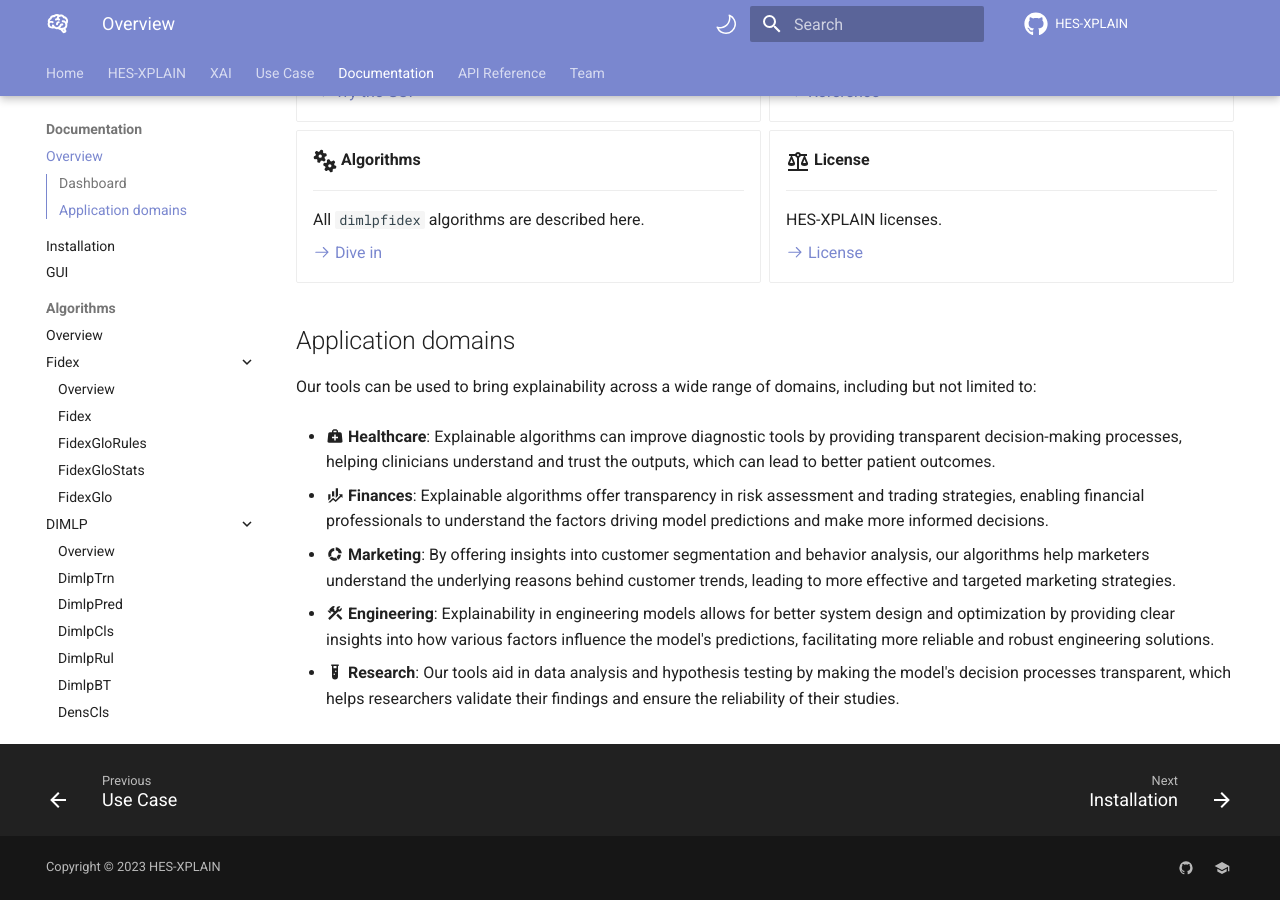
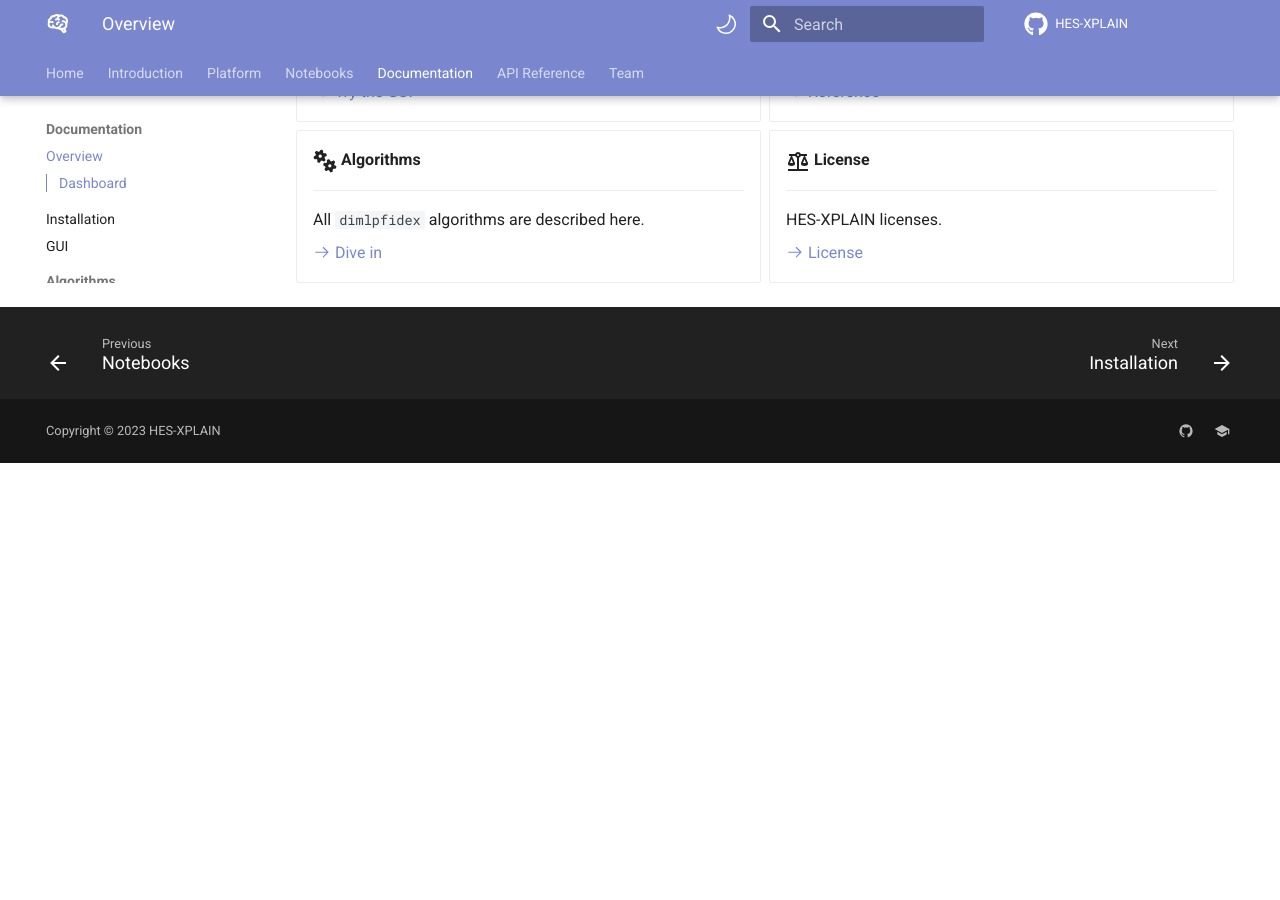
Before and after one commit to HES-XPLAIN/hes-xplain.github.io, an MkDocs documentation site: the page built from docs/documentation/overview.md, in a window 1280 px wide and 900 px high, scrolled down 707 px. Built offline with MkDocs 1.6.1 and Material for MkDocs 9.7.7, drawn with Linux system fonts in a browser that asks for light colours; comment, search, counter and statistics services are not loaded; after the commit the page ends 1170 px from its top, so only the background shows below that.

Commit message:
Add separate uses case page (#40)
* Rework landing page

Add non-breaking space to hide unnecessary title

* Rename files

* Adjust files structure and move general information

```diff
--- a/docs/documentation/overview.md
+++ b/docs/documentation/overview.md
@@ -63,16 +63,3 @@
     [:octicons-arrow-right-24: License](license.md)
 
 </div>
-
-## Application domains
-Our tools can be used to bring explainability across a wide range of domains, including but not limited to:
-
-- :material-medical-bag: **Healthcare**: Explainable algorithms can improve diagnostic tools by providing transparent decision-making processes, helping clinicians understand and trust the outputs, which can lead to better patient outcomes.
-
-- :material-finance: **Finances**: Explainable algorithms offer transparency in risk assessment and trading strategies, enabling financial professionals to understand the factors driving model predictions and make more informed decisions.
-
-- :material-chart-arc: **Marketing**: By offering insights into customer segmentation and behavior analysis, our algorithms help marketers understand the underlying reasons behind customer trends, leading to more effective and targeted marketing strategies.
-
-- :material-hammer-wrench: **Engineering**: Explainability in engineering models allows for better system design and optimization by providing clear insights into how various factors influence the model's predictions, facilitating more reliable and robust engineering solutions.
-
-- :material-test-tube: **Research**: Our tools aid in data analysis and hypothesis testing by making the model's decision processes transparent, which helps researchers validate their findings and ensure the reliability of their studies.
--- a/material/overrides/home.html
+++ b/material/overrides/home.html
@@ -288,6 +288,38 @@
     <img class="home-image" src="assets/logo.png" />
 </section>
 
+<section class="features-section">
+    <div class="icon-feature">
+        <svg xmlns="http://www.w3.org/2000/svg" viewBox="0 0 24 24">
+            <path
+                d="M9,2A7,7 0 0,1 16,9C16,10.57 15.5,12 14.61,13.19L15.41,14H16L22,20L20,22L14,16V15.41L13.19,14.61C12,15.5 10.57,16 9,16A7,7 0 0,1 2,9A7,7 0 0,1 9,2M8,5V8H5V10H8V13H10V10H13V8H10V5H8Z" />
+        </svg>
+        <h2>Broad XAI Coverage</h2>
+        <p>Include State of the Art and novel XAI techniques</p>
+    </div>
+    <div class="icon-feature">
+        <svg xmlns="http://www.w3.org/2000/svg" viewBox="0 0 24 24">
+            <path
+                d="M13 19.3V12.6L19 9.2V13C19.7 13 20.4 13.1 21 13.4V7.5C21 7.1 20.8 6.8 20.5 6.6L12.6 2.2C12.4 2.1 12.2 2 12 2S11.6 2.1 11.4 2.2L3.5 6.6C3.2 6.8 3 7.1 3 7.5V16.5C3 16.9 3.2 17.2 3.5 17.4L11.4 21.8C11.6 21.9 11.8 22 12 22S12.4 21.9 12.6 21.8L13.5 21.3C13.2 20.7 13.1 20 13 19.3M12 4.2L18 7.5L16 8.6L10.1 5.2L12 4.2M11 19.3L5 15.9V9.2L11 12.6V19.3M12 10.8L6 7.5L8 6.3L14 9.8L12 10.8M20 15V18H23V20H20V23H18V20H15V18H18V15H20Z" />
+        </svg>
+        <h2>Low barrier to adoption</h2>
+        <p>Easy to use and integrate with existing ML pipelines</p>
+    </div>
+
+    <div class="icon-feature">
+        <svg xmlns="http://www.w3.org/2000/svg" viewBox="0 0 24 24" id="openSourceIcon">
+            <path
+                d="M15.41,22C15.35,22 15.28,22 15.22,22C15.1,21.95 15,21.85 14.96,21.73L12.74,15.93C12.65,15.69 12.77,15.42 13,15.32C13.71,15.06 14.28,14.5 14.58,13.83C15.22,12.4 14.58,10.73 13.15,10.09C11.72,9.45 10.05,10.09 9.41,11.5C9.11,12.21 9.09,13 9.36,13.69C9.66,14.43 10.25,15 11,15.28C11.24,15.37 11.37,15.64 11.28,15.89L9,21.69C8.96,21.81 8.87,21.91 8.75,21.96C8.63,22 8.5,22 8.39,21.96C3.24,19.97 0.67,14.18 2.66,9.03C4.65,3.88 10.44,1.31 15.59,3.3C18.06,4.26 20.05,6.15 21.13,8.57C22.22,11 22.29,13.75 21.33,16.22C20.32,18.88 18.23,21 15.58,22C15.5,22 15.47,22 15.41,22M12,3.59C7.03,3.46 2.9,7.39 2.77,12.36C2.68,16.08 4.88,19.47 8.32,20.9L10.21,16C8.38,15 7.69,12.72 8.68,10.89C9.67,9.06 11.96,8.38 13.79,9.36C15.62,10.35 16.31,12.64 15.32,14.47C14.97,15.12 14.44,15.65 13.79,16L15.68,20.93C17.86,19.95 19.57,18.16 20.44,15.93C22.28,11.31 20.04,6.08 15.42,4.23C14.33,3.8 13.17,3.58 12,3.59Z" />
+        </svg>
+        <h2>Open Source</h2>
+        <p>Free to use and modify under the BSD-3-Clause License</p>
+    </div>
+</section>
+
+{% endblock %}
+
+{% block htmltitle %}
+<title>HES-XPLAIN - An open platform for accelerating the development of eXplainable AI systems</title>
 {% endblock %}
 
 <!-- Content -->
--- a/mkdocs.yml
+++ b/mkdocs.yml
@@ -11,14 +11,14 @@
 
 nav:
   - Home: index.md
-  - HES-XPLAIN:
-    - Introduction: hes-xplain/introduction.md
-    - Platform overview: hes-xplain/platform_overview.md
-    - Usage: hes-xplain/usage.md
-    - Algorithms: hes-xplain/algos.md
-    - Ressources: hes-xplain/ressources.md
-  - XAI: xai.md
-  - Use Case: notebooks.md
+  - Introduction: introduction.md
+  - Platform:
+    - Introduction: platform/introduction.md
+    - Overview: platform/overview.md
+    - Usage: platform/usage.md
+    - Algorithms: platform/algos.md
+    - Ressources: platform/ressources.md
+  - Notebooks: notebooks.md
   - Documentation:
     - Overview: documentation/overview.md
     - Installation: documentation/installation-guide.md
@@ -152,6 +152,8 @@
       minify_html: true
       minify_js: true
       minify_css: true
+  - social:
+      cards_layout: default
 #  - redirects:
 #      redirect_maps:
 #        'old.md': 'new.md'
```
Also changed, not shown: docs/index.md (+2 -0 lines), docs/introduction.md (renamed from docs/xai.md, +17 -0 lines), docs/platform/algos.md (renamed from docs/hes-xplain/algos.md), docs/platform/introduction.md (renamed from docs/hes-xplain/introduction.md), docs/platform/overview.md (renamed from docs/hes-xplain/platform_overview.md), docs/platform/ressources.md (renamed from docs/hes-xplain/ressources.md), docs/platform/usage.md (renamed from docs/hes-xplain/usage.md).
